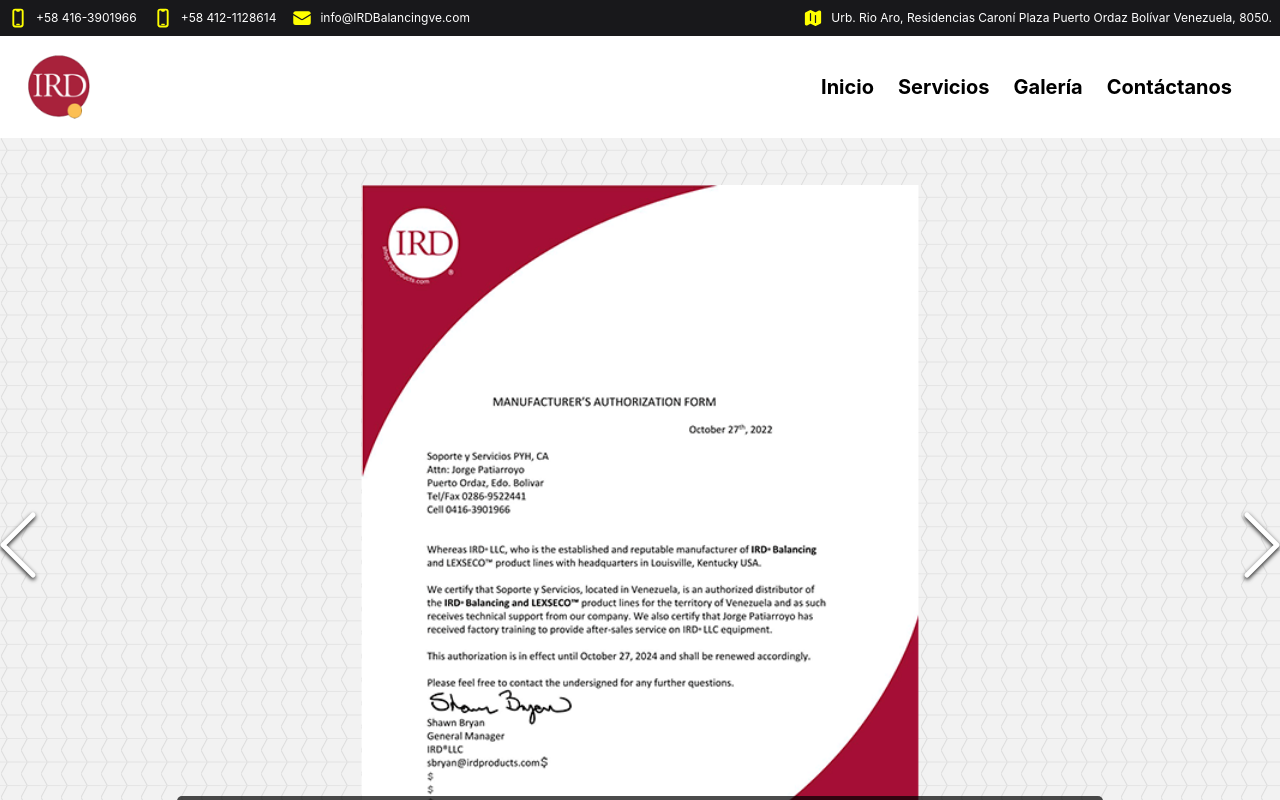
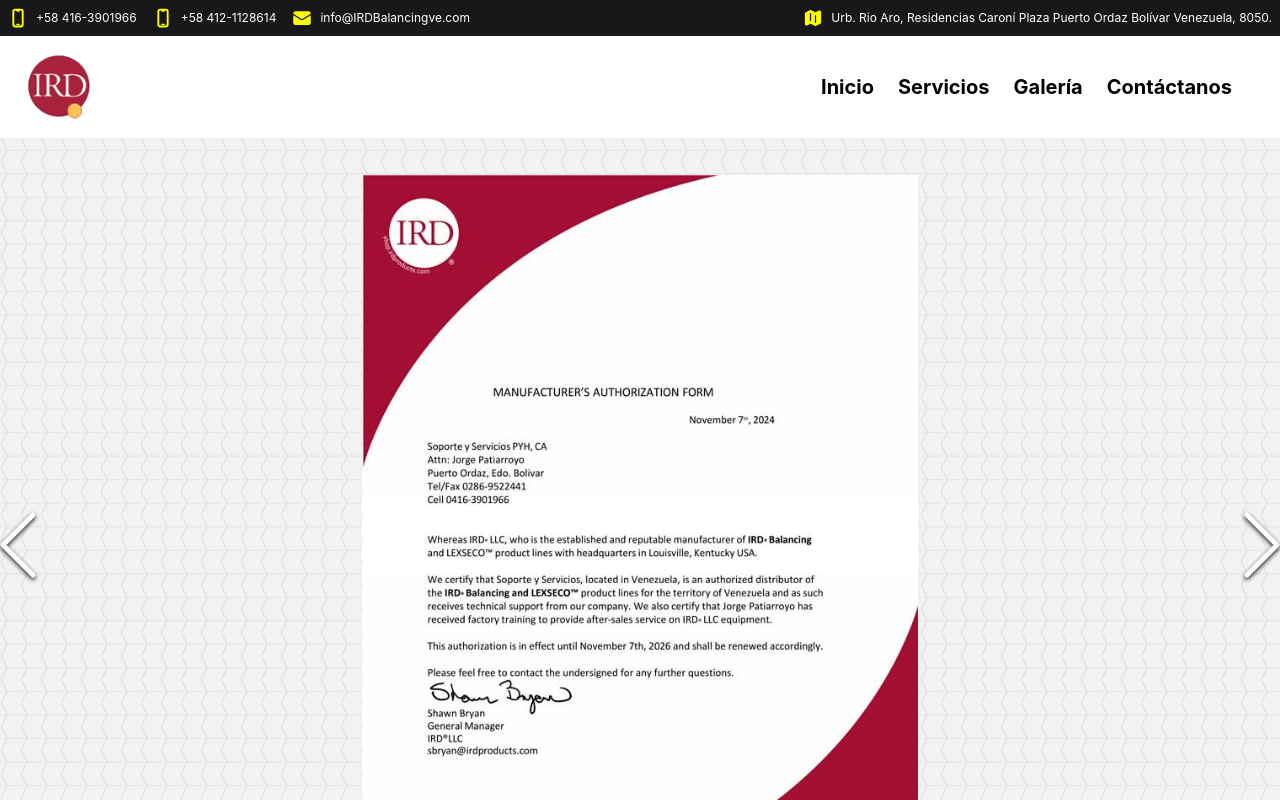
Before and after one commit to MiguelAngelRoa/idrTheme, a React (Create React App) app: page /gallery in a window 1280 px wide. Shown: the top 800 px of the page. Built offline with nearby package versions, Linux system fonts and the light colour scheme.

Commit message:
Refresh images

```diff
--- a/src/Pages/Gallery/Gallery.jsx
+++ b/src/Pages/Gallery/Gallery.jsx
@@ -1,16 +1,36 @@
-import React, { useState } from "react";
+import * as React from "react";
 import ImageGallery from "react-image-gallery";
 import "react-image-gallery/styles/css/image-gallery.css";
 
 const Gallery = () => {
+  const [windowWidth, setWindowWidth] = React.useState(window.innerWidth);
+
+  React.useEffect(() => {
+    const handleResize = () => setWindowWidth(window.innerWidth);
+    window.addEventListener("resize", handleResize);
+    return () => window.removeEventListener("resize", handleResize);
+  }, []);
+
   const renderItemCustom = (item) => {
+    const getResponsiveStyle = () => {
+      if (windowWidth <= 480) {
+        return { height: "300px", marginBottom: "10px" }; // Teléfonos pequeños
+      } else if (windowWidth <= 768) {
+        return { height: "400px", marginBottom: "15px" }; // Móviles grandes
+      } else if (windowWidth <= 1024) {
+        return { height: "600px", marginBottom: "20px" }; // Tablets y laptops pequeñas
+      } else {
+        return { height: "760px", marginBottom: "20px" }; // Pantallas grandes
+      }
+    };
+
     return (
-      <>
       <div className="container-items-custom">
         <img
           src={item.original}
           alt={item.description}
           className="image-gallery-image"
+          style={getResponsiveStyle()}
         />
         <div className="custom-description-container">
           <span className="image-gallery-description-custom">
@@ -18,104 +38,115 @@
           </span>
         </div>
       </div>
-      </>
     );
   };
 
-    const imagesTest = [
-    {
-      original: "https://picsum.photos/id/1018/1000/600/",
-      thumbnail: "https://picsum.photos/id/1018/250/150/",
-    },
-    {
-      original: "https://picsum.photos/id/1015/1000/600/",
-      thumbnail: "https://picsum.photos/id/1015/250/150/",
-    },
-    {
-      original: "https://picsum.photos/id/1019/1000/600/",
-      thumbnail: "https://picsum.photos/id/1019/250/150/",
-    },
-  ];
+  //   const imagesTest = [
+  //   {
+  //     original: "https://picsum.photos/id/1018/1000/600/",
+  //     thumbnail: "https://picsum.photos/id/1018/250/150/",
+  //   },
+  //   {
+  //     original: "https://picsum.photos/id/1015/1000/600/",
+  //     thumbnail: "https://picsum.photos/id/1015/250/150/",
+  //   },
+  //   {
+  //     original: "https://picsum.photos/id/1019/1000/600/",
+  //     thumbnail: "https://picsum.photos/id/1019/250/150/",
+  //   },
+  // ];
 
   const images = [
     {
-      original: "/galleryImages/Imagen-1.png",
+      original: "/galleryImages/Imagen-1.jpg",
       thumbnail: "/galleryImages/thumbs/Imagen-1.png",
       description: "Carta de Representación de IRD LLC",
-      renderItem: renderItemCustom
+      renderItem: renderItemCustom,
     },
     {
       original: "/galleryImages/Imagen-2.png",
       thumbnail: "/galleryImages/thumbs/Imagen-2.png",
-      description: "Maquina Balanceadora modelo IRD B150-295 de 7 Ton de capacidad, fabricada en 1978 y aún vigente. Turbopre Services, Maracaibo, Venezuela.",
-      renderItem: renderItemCustom
+      description:
+        "Maquina Balanceadora modelo IRD B150-295 de 7 Ton de capacidad, fabricada en 1978 y aún vigente. Turbopre Services, Maracaibo, Venezuela.",
+      renderItem: renderItemCustom,
     },
     {
       original: "/galleryImages/Imagen-3.png",
       thumbnail: "/galleryImages/thumbs/Imagen-3.png",
-      description: "Maquina Balanceadora modelo IRD B500-295 de 23 Ton de capacidad, fabricada en 1991 y aún vigente. Turbopre Services, Maracaibo, Venezuela.",
-      renderItem: renderItemCustom
+      description:
+        "Maquina Balanceadora modelo IRD B500-295 de 23 Ton de capacidad, fabricada en 1991 y aún vigente. Turbopre Services, Maracaibo, Venezuela.",
+      renderItem: renderItemCustom,
     },
     {
       original: "/galleryImages/Imagen-4.png",
       thumbnail: "/galleryImages/thumbs/Imagen-4.png",
-      description: "Maquina Balanceadora modelo B800 de 36 Ton de capacidad. Transportable. Industrias Frigidaire. Barranquilla, Colombia.",
-      renderItem: renderItemCustom
+      description:
+        "Maquina Balanceadora modelo B800 de 36 Ton de capacidad. Transportable. Industrias Frigidaire. Barranquilla, Colombia.",
+      renderItem: renderItemCustom,
     },
     {
       original: "/galleryImages/Imagen-5.png",
       thumbnail: "/galleryImages/thumbs/Imagen-5.png",
-      description: "Maquina Balanceadora modelo IRD B150 de 7 Ton de capacidad, fabricada en 1981 y aún vigente. Bauxilum, Puerto Ordaz, Venezuela",
-      renderItem: renderItemCustom
+      description:
+        "Maquina Balanceadora modelo IRD B150 de 7 Ton de capacidad, fabricada en 1981 y aún vigente. Bauxilum, Puerto Ordaz, Venezuela",
+      renderItem: renderItemCustom,
     },
     {
       original: "/galleryImages/Imagen-6.png",
       thumbnail: "/galleryImages/thumbs/Imagen-6.png",
-      description: "Calibración de Instrumento de Balanceo IRD modelo 295+. Consiste en inyectar señales de amplitud y frecuencia definidas para que el 295+ haga los ajustes requeridos. Luego, la calibración queda registrada en el instrumento mediante un código de seguridad generado por el fabricante.",
-      renderItem: renderItemCustom
+      description:
+        "Calibración de Instrumento de Balanceo IRD modelo 295+. Consiste en inyectar señales de amplitud y frecuencia definidas para que el 295+ haga los ajustes requeridos. Luego, la calibración queda registrada en el instrumento mediante un código de seguridad generado por el fabricante.",
+      renderItem: renderItemCustom,
     },
     {
       original: "/galleryImages/Imagen-7.png",
       thumbnail: "/galleryImages/thumbs/Imagen-7.png",
-      description: "Modernización de Máquina Balanceadora DynaBal de 7 Ton con Instrumento IRD Balancing modelo 295+. Central de Bobinados, Bucaramanga, Colombia",
-      renderItem: renderItemCustom
+      description:
+        "Modernización de Máquina Balanceadora DynaBal de 7 Ton con Instrumento IRD Balancing modelo 295+. Central de Bobinados, Bucaramanga, Colombia",
+      renderItem: renderItemCustom,
     },
     {
       original: "/galleryImages/Imagen-8.png",
       thumbnail: "/galleryImages/thumbs/Imagen-8.png",
-      description: "Modernización de Máquina Balanceadora Schenck de 20 Ton con instrumento IRD Balancing modelo 290. Pdvsa La Salina, Cabimas, Venezuela",
-      renderItem: renderItemCustom
+      description:
+        "Modernización de Máquina Balanceadora Schenck de 20 Ton con instrumento IRD Balancing modelo 290. Pdvsa La Salina, Cabimas, Venezuela",
+      renderItem: renderItemCustom,
     },
     {
       original: "/galleryImages/Imagen-9.png",
       thumbnail: "/galleryImages/thumbs/Imagen-9.png",
-      description: "Soportes de Balanceo de 22 Ton de capacidad. IRD Suministra los planos de fabricación más accesorios y el usuario fábrica su propia máquina Balanceadora.",
-      renderItem: renderItemCustom
+      description:
+        "Soportes de Balanceo de 22 Ton de capacidad. IRD Suministra los planos de fabricación más accesorios y el usuario fábrica su propia máquina Balanceadora.",
+      renderItem: renderItemCustom,
     },
     {
       original: "/galleryImages/PEEMP.png",
       thumbnail: "/galleryImages/thumbs/PEEMP.png",
-      description: "Puesta en marcha y capacitación máquina B150-295 + Refinería El Palito",
-      renderItem: renderItemCustom
+      description:
+        "Puesta en marcha y capacitación máquina B150-295 + Refinería El Palito",
+      renderItem: renderItemCustom,
     },
     {
       original: "/galleryImages/PEEMPA.png",
       thumbnail: "/galleryImages/thumbs/PEEMPA.png",
-      description: "Puesta en marcha y capacitación máquina B150-295 + Refinería El Palito A",
-      renderItem: renderItemCustom
+      description:
+        "Puesta en marcha y capacitación máquina B150-295 + Refinería El Palito A",
+      renderItem: renderItemCustom,
     },
     {
       original: "/galleryImages/PEEMPB.png",
       thumbnail: "/galleryImages/thumbs/PEEMPB.png",
-      description: "Puesta en marcha y capacitación máquina B150-295 + Refinería El Palito B",
-      renderItem: renderItemCustom
+      description:
+        "Puesta en marcha y capacitación máquina B150-295 + Refinería El Palito B",
+      renderItem: renderItemCustom,
     },
     {
       original: "/galleryImages/PEEMPC.png",
       thumbnail: "/galleryImages/thumbs/PEEMPC.png",
-      description: "Puesta en marcha y capacitación máquina B150-295 + Refinería El Palito C",
-      renderItem: renderItemCustom
-    }
+      description:
+        "Puesta en marcha y capacitación máquina B150-295 + Refinería El Palito C",
+      renderItem: renderItemCustom,
+    },
   ];
 
   return (
@@ -124,11 +155,11 @@
         style={{
           backgroundImage: "url('img/patron.png')",
           backgroundRepeat: "repeat",
-          overflowX: 'clip'
+          overflowX: "clip",
         }}
       >
         <div className="flex justify-center items-center bg-opacity-5 bg-black md:p-10 md:h-[900px] xs:h-[600px] xs:p-5">
-          <div className="flex-row">
+          <div className="flex-row p-10">
             <ImageGallery items={images} />
           </div>
         </div>
```
Also changed, not shown: public/galleryImages/Imagen-1.jpg (added), 1 other file (tests, documents, lock files or other folders). Lines whose indentation alone changed are shown as unchanged.
